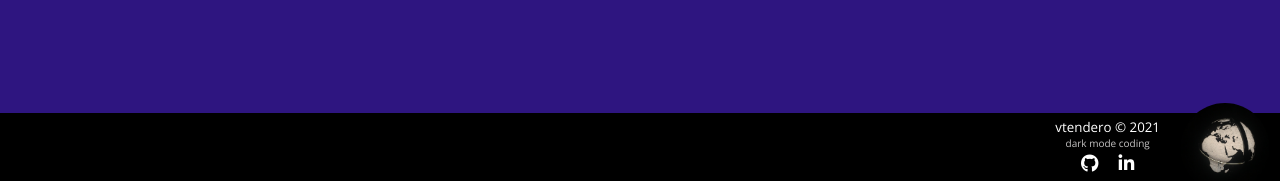
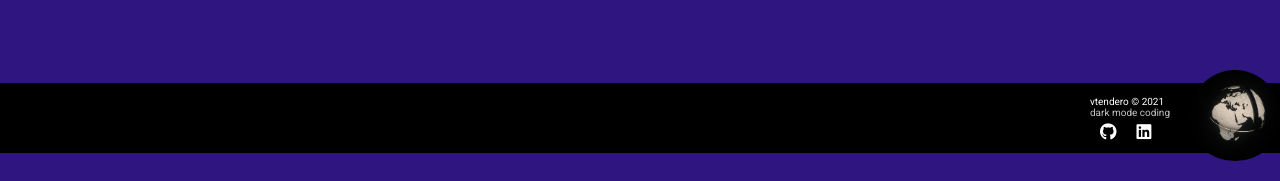
Before and after one commit to vtendero/rick-and-morty-characters, a React (Create React App) app: page /#/ in a window 1280 px wide. Shown: the part 1005-1186 px from the top of the page. Built offline with nearby package versions, Linux system fonts and the light colour scheme; no server answers.

Commit message:
Improve styles

```diff
--- a/src/styles/footer.scss
+++ b/src/styles/footer.scss
@@ -4,63 +4,62 @@
 .footer {
     display: flex;
     flex-direction: column;
+    background: $blackColor;
     align-items: center;
+    width: 100%;
+    height: 130px;
     justify-content: flex-end;
-    background: $blackColor;
-    padding: 10px;
-    height: 130px;
-    margin-top: 30px;
+    margin: 30px 0 10px 0;
 
     @include tablet {
         flex-direction: row;
         height: 70px;
         justify-content:flex-end;
-        margin-top: none;
+        margin: 0;
     }
 
     &__info {
         display: flex;
         flex-direction: column;
-        align-items: center;
-        flex-wrap: wrap;
-        font-family: $fontOpenSans;
-        font-size: 16px;
-        padding: 0 20px 10px;
+        color: $whiteColor;
+        font-family: $fontRoboto;
+        font-size: 12px;
+        margin: 5px 0;
+        &--motto {
+            color: $mottoColor;
+            font-size: 10px;
+        }
 
         @include tablet {
             padding: 0 20px;
-        }
-
-        &--copy {
-            color:$whiteColor;
-        }
-
-        &--motto {
-            font-family: $fontOpenSans;
-            color: $mottoColor;
-            font-size: 10px;
+            margin-bottom: 0;
         }
     }
 
     &__socialMedia {
         &--icon {
-            font-size: 18px;
-            border-radius: 20px;
+            font-size: 17px;
             color: $whiteColor;
             padding: 5px;
             cursor: pointer;
-            &:hover {
-                transform: scale(1.2);
-            }
         }
     }
-
-    &__logo{
+    &__logo {
         order: -1;
         width: 90px;
         border-radius: 80px;
+        position: absolute;
+        padding-bottom: 5px;
+        margin: -55px 0 0 0;
+
         @include tablet {
+            position: relative;
+            margin: 0;
             order: 0;
         }
     }
 }
+
+.fa-linkedin:before {
+    content: "\f08c";
+}
```
